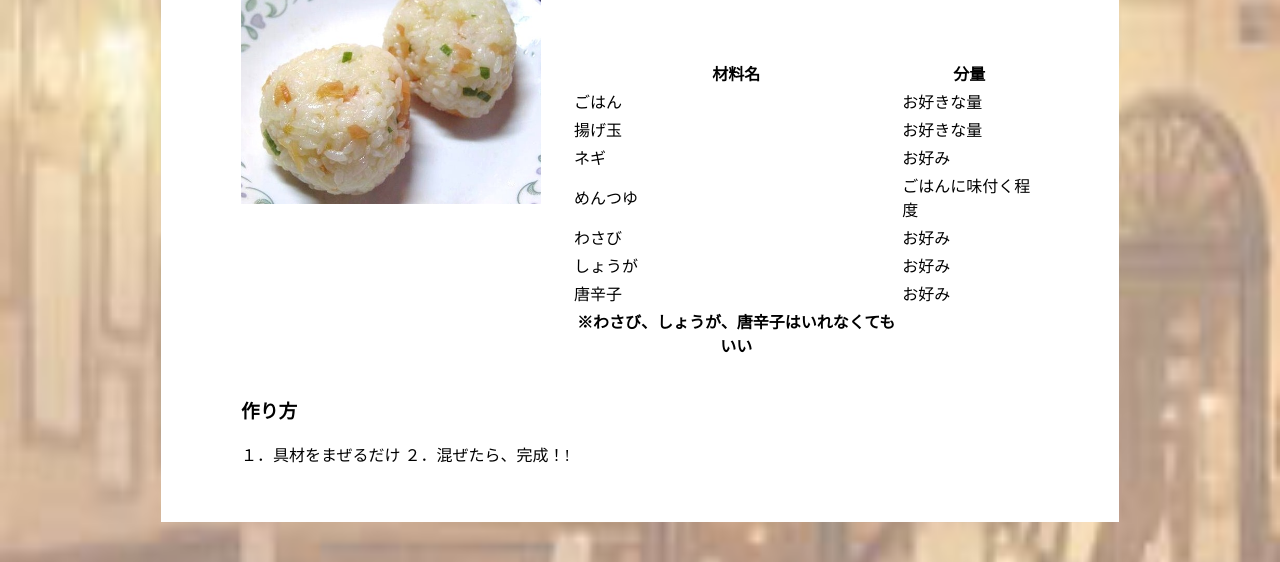
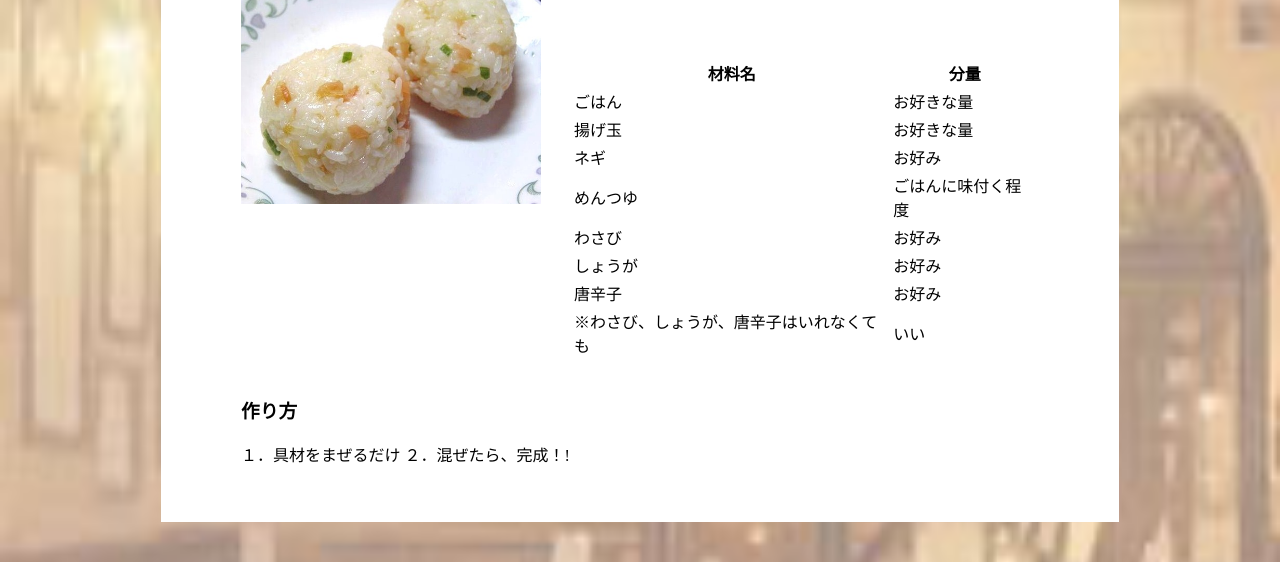
Before and after one commit to akatukikuonn/web1, a plain HTML site: page tanuki.html in a window 1280 px wide. Shown: the part 319-881 px from the top of the page. Drawn offline with Linux system fonts and the light colour scheme.

Commit message:
Update tanuki.html

```diff
--- a/tanuki.html
+++ b/tanuki.html
@@ -30,7 +30,7 @@
      <tr><td>唐辛子</td><td>お好み</td></tr>
      <br>
      <br>
-     <tr><th>※わさび、しょうが、唐辛子はいれなくてもいい</th></tr>
+     <tr><td>※わさび、しょうが、唐辛子はいれなくても</td><td>いい</td></tr>
     </table>
     <br>
     <h3>作り方</h3>
```
